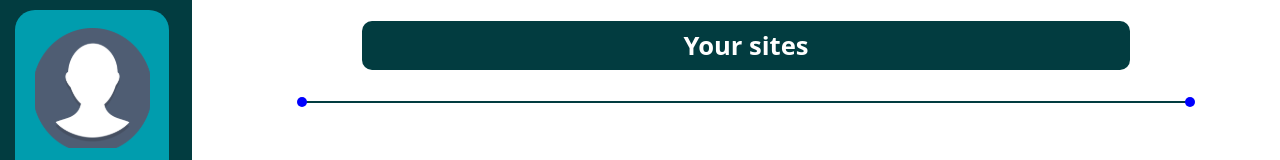
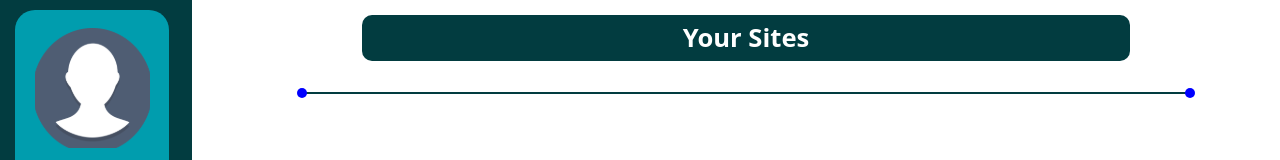
Before and after one commit to gdscnitp/charges-by-tenant, a Next.js app: page /landing/tenant in a window 1280 px wide. Shown: the top 160 px of the page. Built offline with nearby package versions, Linux system fonts and the light colour scheme; some icons are missing.

Commit message:
updated component file structure

```diff
--- /dev/null
+++ b/pages/landing/components/Heading.js
@@ -0,0 +1,11 @@
+import React from 'react'
+
+const Heading = (props) => {
+    return (
+        <div>
+            <div className="S_head">{props.head}</div>
+        </div>
+    )
+}
+
+export default Heading
--- a/pages/landing/tenant.js
+++ b/pages/landing/tenant.js
@@ -1,6 +1,6 @@
 import Identity from "./components/Identity"
 import LandingPageCard from "./components/LandingPageCard"
-import Header from "../profile/components/Header"
+import Heading from "./components/Heading"
 import HorizontalLine from "./components/HorizontalLine"
 
 const Tenant = () => {
@@ -9,7 +9,7 @@ const Tenant = () => {
             <link rel="stylesheet" href="https://pro.fontawesome.com/releases/v5.10.0/css/all.css" integrity="sha384-AYmEC3Yw5cVb3ZcuHtOA93w35dYTsvhLPVnYs9eStHfGJvOvKxVfELGroGkvsg+p" crossorigin="anonymous" />
             <Identity />
             <div className="S_right">
-                <div className="S_head">Your sites</div>
+                <Heading head="Your Sites" />
                 <HorizontalLine />
                 <LandingPageCard />
                 <LandingPageCard />
--- a/styles/Landing.css
+++ b/styles/Landing.css
@@ -83,7 +83,7 @@
   text-align: center;
   border-radius: 10px;
   padding: 0.5%;
-  margin: 2% 2% 0 2%;
+  margin: 2% 0 0 0;
 }
 
 .a-card {
```
